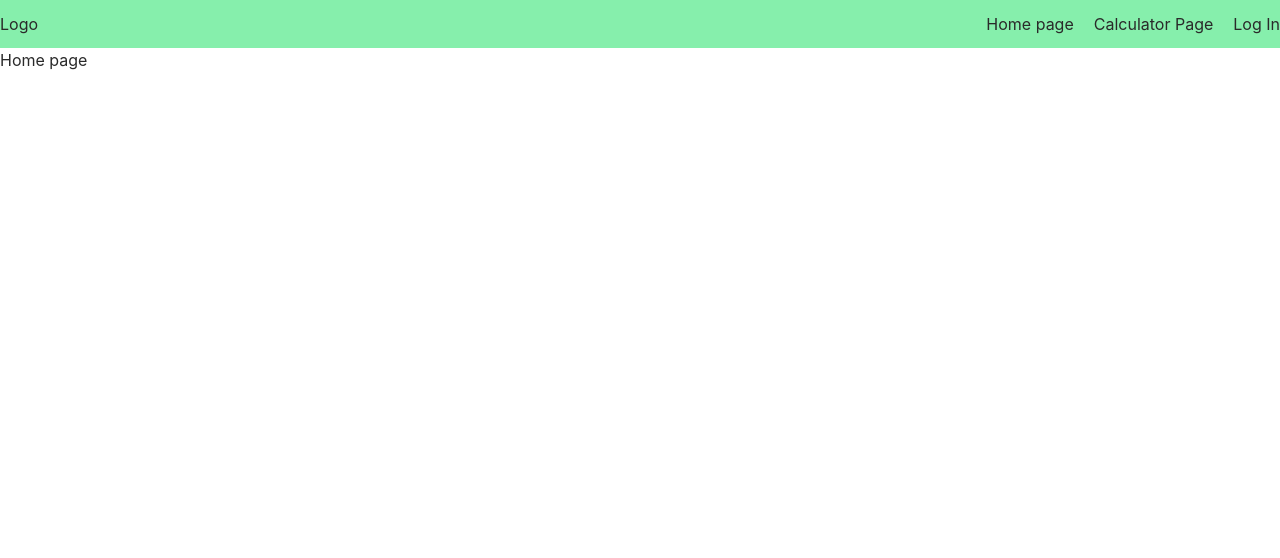
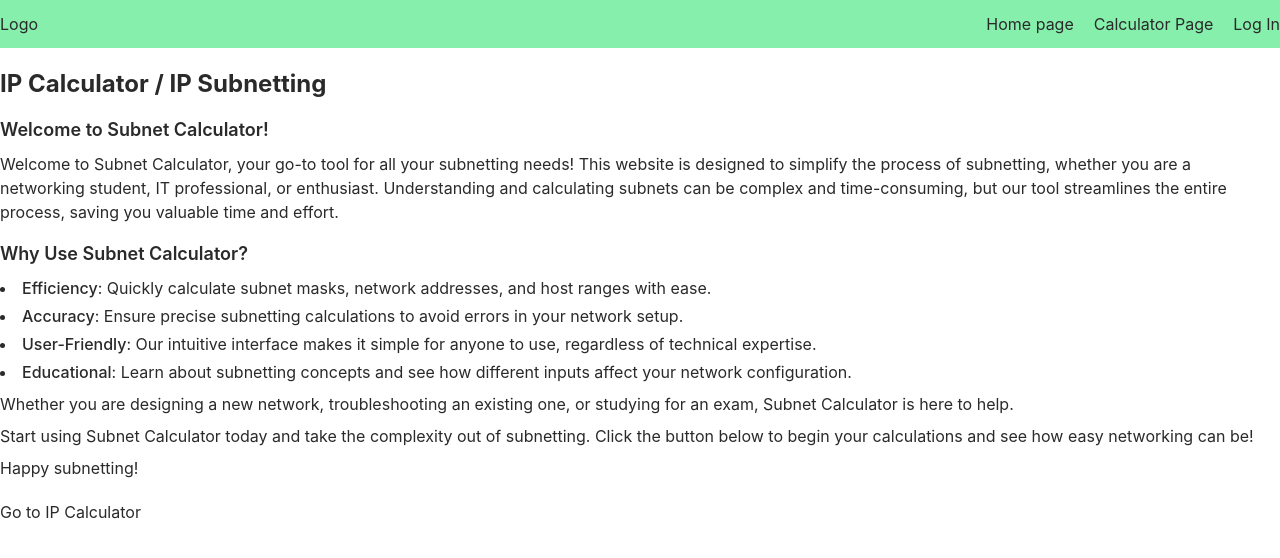
Before and after one commit to Oleksandr073/IP-Subnet-Calculator-Web-Application, a React (Vite) app: page / in a window 1280 px wide. Shown: the top 558 px of the page. Built offline with nearby package versions, Linux system fonts and the light colour scheme; no server answers.

Commit message:
add text content to HomePage

```diff
--- a/src/pages/home/HomePage.tsx
+++ b/src/pages/home/HomePage.tsx
@@ -1,7 +1,60 @@
+import { Link } from 'react-router-dom';
+
 export const HomePage = () => {
   return (
-    <div className="container mx-auto">
-      <h1>Home page</h1>
+    <div className="container mx-auto py-5">
+      <h1 className="text-2xl font-bold mb-4">IP Calculator / IP Subnetting</h1>
+
+      <h2 className="mb-2 font-semibold text-lg">
+        Welcome to Subnet Calculator!
+      </h2>
+
+      <p className="mb-4">
+        Welcome to Subnet Calculator, your go-to tool for all your subnetting
+        needs! This website is designed to simplify the process of subnetting,
+        whether you are a networking student, IT professional, or enthusiast.
+        Understanding and calculating subnets can be complex and time-consuming,
+        but our tool streamlines the entire process, saving you valuable time
+        and effort.
+      </p>
+
+      <h2 className="mb-2 font-semibold text-lg">Why Use Subnet Calculator?</h2>
+
+      <ul className="mb-2 list-disc list-inside">
+        <li className="mb-1">
+          <span className="font-medium">Efficiency</span>: Quickly calculate
+          subnet masks, network addresses, and host ranges with ease.
+        </li>
+        <li className="mb-1">
+          <span className="font-medium">Accuracy</span>: Ensure precise
+          subnetting calculations to avoid errors in your network setup.
+        </li>
+        <li className="mb-1">
+          <span className="font-medium">User-Friendly</span>: Our intuitive
+          interface makes it simple for anyone to use, regardless of technical
+          expertise.
+        </li>
+        <li>
+          <span className="font-medium">Educational</span>: Learn about
+          subnetting concepts and see how different inputs affect your network
+          configuration.
+        </li>
+      </ul>
+
+      <p className="mb-2">
+        Whether you are designing a new network, troubleshooting an existing
+        one, or studying for an exam, Subnet Calculator is here to help.
+      </p>
+
+      <p className="mb-2">
+        Start using Subnet Calculator today and take the complexity out of
+        subnetting. Click the button below to begin your calculations and see
+        how easy networking can be!
+      </p>
+
+      <p className="mb-5">Happy subnetting!</p>
+
+      <Link to="/calculator">Go to IP Calculator</Link>
     </div>
   );
 };
```
